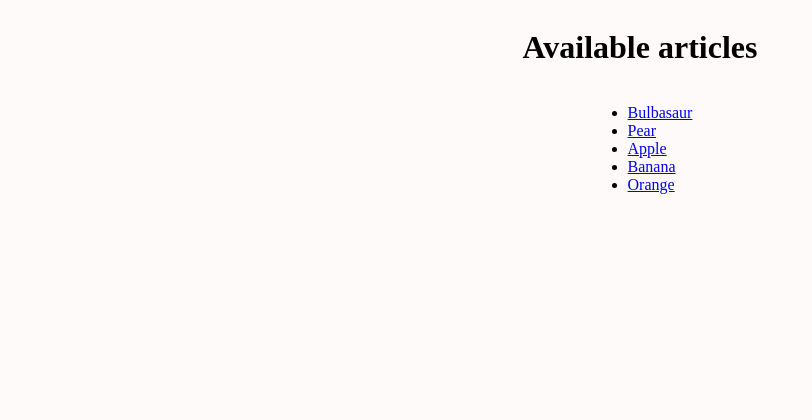
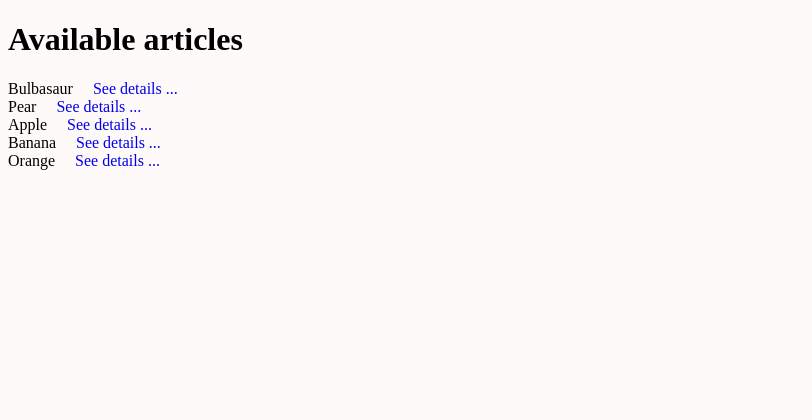
Before and after one commit to remygist/DjangoStore, a Django app: page /store/ in a window 1280 px wide. Shown: the top 420 px of the page, without its empty margins (0-812 px from the left). After the commit the page ends 170 px from the top, so only its background shows below. Run offline with Django 5.2, Linux system fonts and the light colour scheme; data comes from the database, SQL or seed files in the repository.

Commit message:
styled the index page

```diff
--- /dev/null
+++ b/djangobasics/store/static/store/index.css
@@ -0,0 +1,34 @@
+body{
+    background-color: snow;
+}
+
+.buttons{
+    display: flex;
+}
+
+button a{
+    text-decoration: none;
+    color: black;
+}
+
+.cardContainer{
+    display: flex;
+    flex-direction: column;
+    width: 100%;
+    margin-top: 20px;
+}
+
+.articleCard{
+    display: flex;
+}
+
+.articleCard h3, .articleCard p{
+    margin: 0;
+    padding: 0;
+
+}
+
+.articleCard a{
+    margin-left: 20px;
+    text-decoration: none;
+}
--- a/djangobasics/store/templates/store/index.html
+++ b/djangobasics/store/templates/store/index.html
@@ -3,24 +3,28 @@
 
 {% load static %}
 {% block styles %}
-    <link rel="stylesheet" href="{% static 'store/home.css' %}">
+    <link rel="stylesheet" href="{% static 'store/index.css' %}">
 {% endblock %}
 
 {% block content %}
     <h1>Available articles</h1>
+    {% if user.is_authenticated %}
+        <button><a href="{% url 'store:article_create' %}">Add articles</a></button>
+    {% endif %}
     {% if latest_articles_list %}
-        <ul>
+    <div class="cardContainer">
             {% for article in latest_articles_list %}
-                <li>
-                    <a href="{% url 'store:article_detail' article.id %}">{{ article.article_name }}</a>
-                </li>
-            {% endfor %}
-        </ul>
+
+                <div class="articleCard">
+                    <p>{{ article.article_name }}</p>
+                    <p><a href="{% url 'store:article_detail' article.id %}">See details ...</a></p>
+                </div>
+
+            {% endfor %}</div>
+
     {% else %}
         <p>No products are available.</p>
     {% endif %}
 
-    {% if user.is_authenticated %}
-        <a href="{% url 'store:article_create' %}">Add articles</a>
-    {% endif %}
+
 {% endblock %}
```
